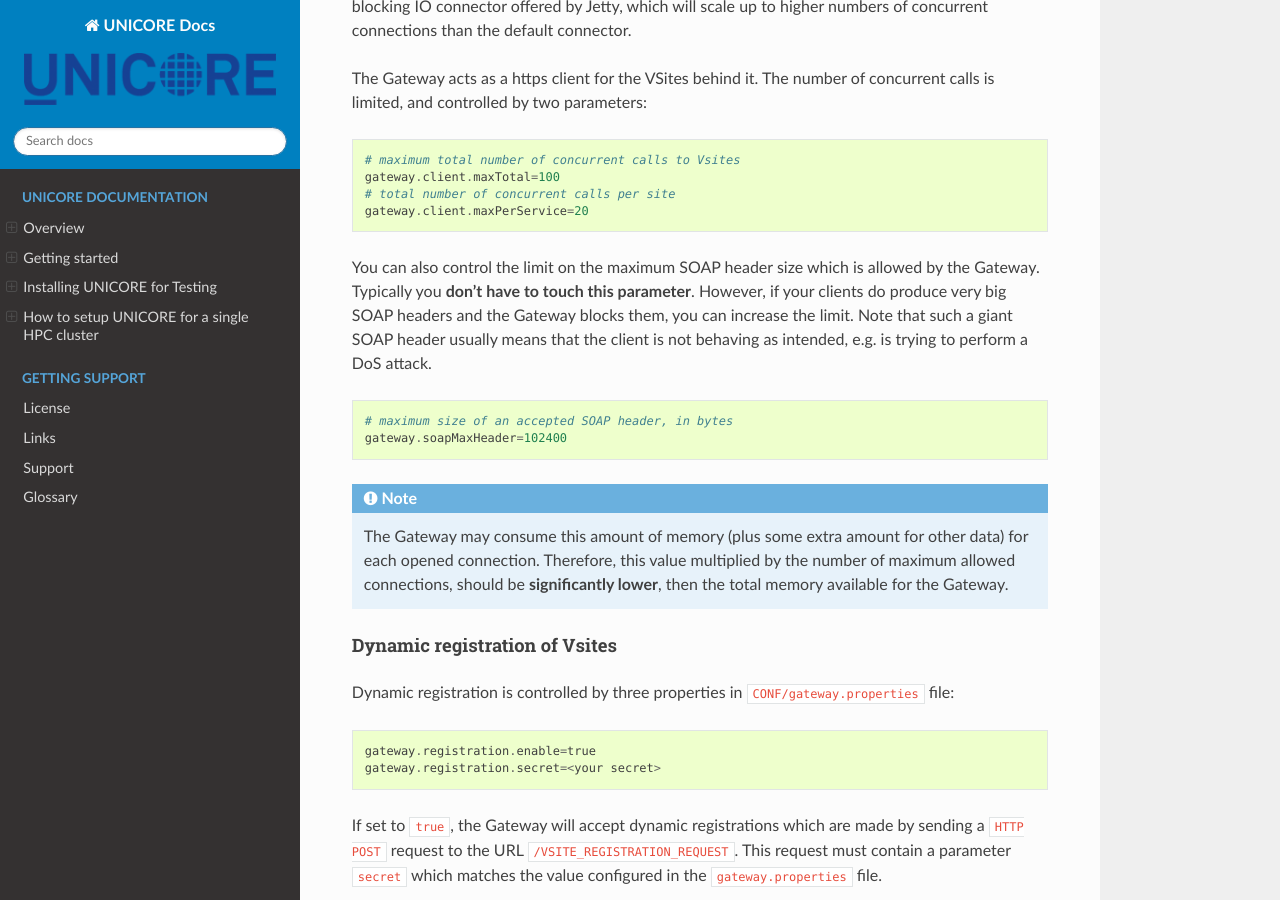
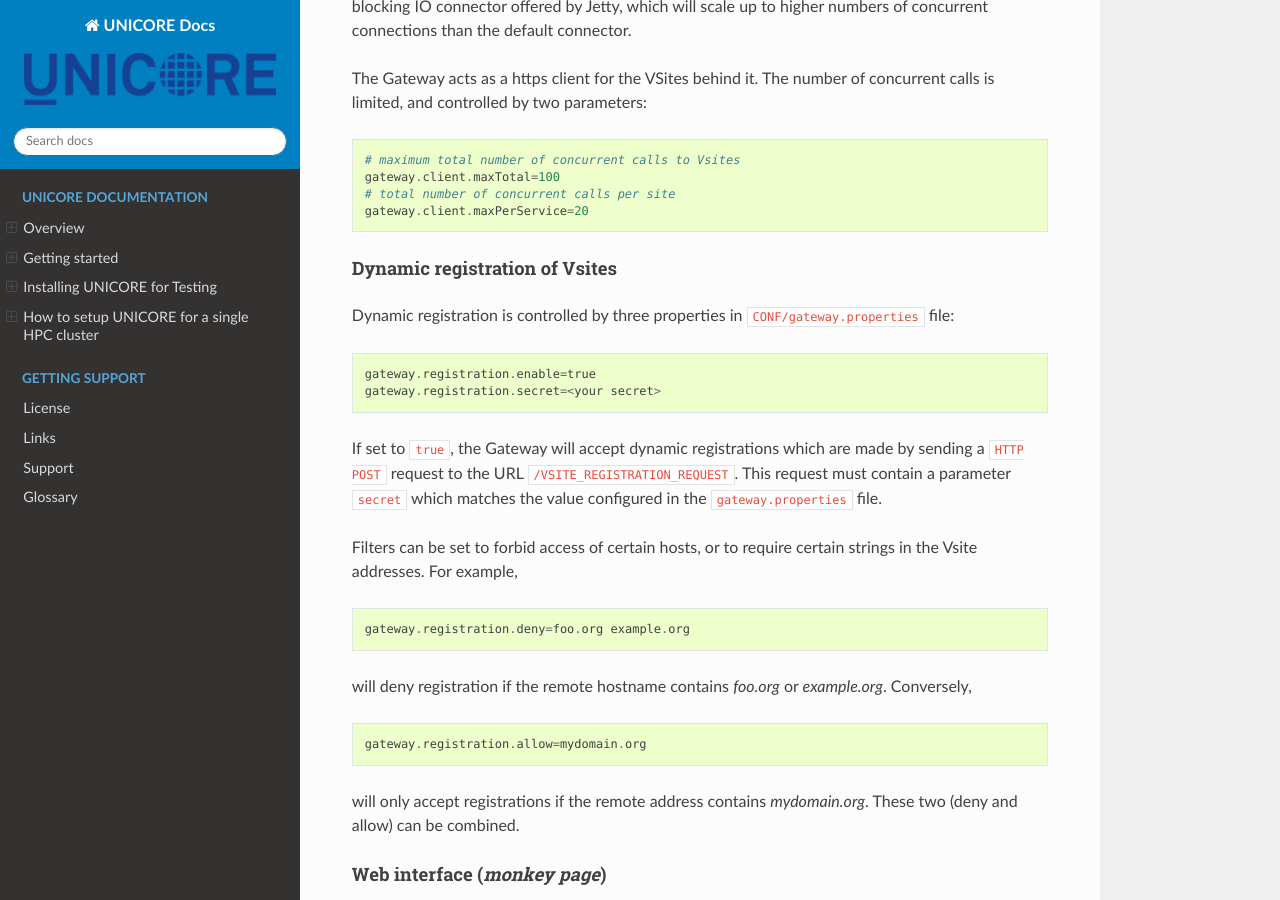
Before and after one commit to UNICORE-EU/unicore-docs, a Sphinx documentation site: the page built from source/admin-docs/gateway/gw-manual.rst, in a window 1280 px wide and 900 px high, scrolled down 6727 px. Built offline with Sphinx 7.4.7 and the Read the Docs theme 3.1.0, drawn with Linux system fonts in a browser that asks for light colours; some of the changed text lies outside the part shown.

Commit message:
remove outdated paragraph

```diff
--- a/source/admin-docs/gateway/gw-manual.rst
+++ b/source/admin-docs/gateway/gw-manual.rst
@@ -219,23 +219,6 @@
   # total number of concurrent calls per site
   gateway.client.maxPerService=20
 
-
-You can also control the limit on the maximum SOAP header size which
-is allowed by the Gateway. Typically you **don't have to touch this
-parameter**. However, if your clients do produce very big SOAP headers
-and the Gateway blocks them, you can increase the limit. Note that
-such a giant SOAP header usually means that the client is not behaving
-as intended, e.g. is trying to perform a DoS attack.
-::
-
- # maximum size of an accepted SOAP header, in bytes
- gateway.soapMaxHeader=102400
-
-.. note::
- The Gateway may consume this amount of memory (plus some extra amount
- for other data) for each opened connection. Therefore, this value multiplied by
- the number of maximum allowed connections, should be **significantly lower**, then the total
- memory available for the Gateway.
 
 
 .. _dyn-reg:
```
Also changed, not shown: other parts of source/admin-docs/gateway/gw-manual.rst (+3 -3 lines).
